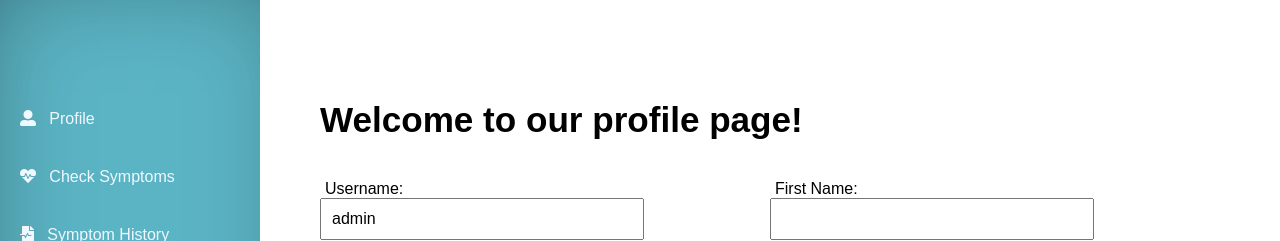
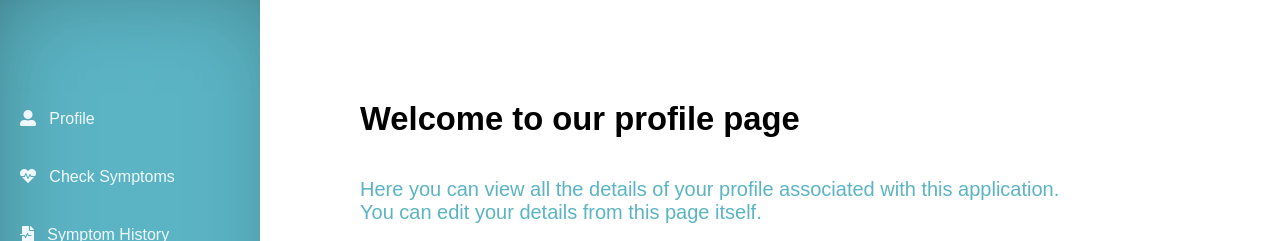
Before and after one commit to NunnaVamsiKrishna/Medico.AV, a Django app: page /profile/1/ in a window 1280 px wide. Shown: the top 241 px of the page. Run offline with Django 4.2, Linux system fonts and the light colour scheme; a user stored in the database is signed in; some libraries are stand-ins or nearby versions.

Commit message:
changed the profile page

```diff
--- a/medico/templates/profile.html
+++ b/medico/templates/profile.html
@@ -15,15 +15,21 @@
 </head>
 <body>
     {% block content %}
-    <div class="profile-container" style="position: relative; padding: 60px; margin-left: 260px; font-family: 'Fredoka', sans-serif;">
-      <div class="profile-title" style="margin-top: 40px; font-size: 30px; padding-bottom: 40px;">
-        <h3>Welcome to our profile page!</h3>
+    <div class="profile-container" style="position: relative; padding: 60px; margin-left: 300px; font-family: 'Fredoka', sans-serif;">
+      <div class="profile-title" style="margin-top: 40px; font-size: 28px; padding-bottom: 40px;">
+        <h3>Welcome to our profile page</h3>
+        <p style="color: rgb(91, 180, 196); font-size: 20px; margin-top: 40px;">Here you can view all the details of your profile associated with this application.<br/> You can edit your details from this page itself.</p>
       </div>
-        <div style="display: flex; flex-wrap: wrap;">
-          <div class="head" style="flex: 50%; margin-bottom: 30px;"><label style="padding: 5px;">Username:<br /><input style="padding: 10px; width: 300px; font-size: 16px;" value="{{ user.username }}" readonly /> </label></div>
-          <div class="head" style="flex: 50%; margin-bottom: 30px;"><label style="padding: 5px;">First Name:<br /><input style="padding: 10px; width: 300px; font-size: 16px;" value="{{ user.first_name }}" readonly /> </label></div>
-          <div class="head" style="flex: 50%; margin-bottom: 30px;"><label style="padding: 5px;">Last Name:<br /><input style="padding: 10px; width: 300px; font-size: 16px;" value="{{ user.last_name }}" readonly /> </label></div>
-          <div class="head" style="flex: 50%; margin-bottom: 30px;"><label style="padding: 5px;">Email:<br /><input style="padding: 10px; width: 300px; font-size: 16px;" value="{{ user.email }}" readonly /> </label></div>
+        <div style="display: flex;" class="profile-image-container">
+          <div style="float: left;">
+            <div class="head" style="flex: 50%; margin-bottom: 30px;"><label style="padding: 5px;">Username:<br /><input style="padding: 10px; width: 300px; font-size: 16px;" value="{{ user.username }}" readonly /> </label></div>
+            <div class="head" style="flex: 50%; margin-bottom: 30px;"><label style="padding: 5px;">First Name:<br /><input style="padding: 10px; width: 300px; font-size: 16px;" value="{{ user.first_name }}" readonly /> </label></div>
+            <div class="head" style="flex: 50%; margin-bottom: 30px;"><label style="padding: 5px;">Last Name:<br /><input style="padding: 10px; width: 300px; font-size: 16px;" value="{{ user.last_name }}" readonly /> </label></div>
+            <div class="head" style="flex: 50%; margin-bottom: 30px;"><label style="padding: 5px;">Email:<br /><input style="padding: 10px; width: 300px; font-size: 16px;" value="{{ user.email }}" readonly /> </label></div>
+          </div>
+          <div style="float: right;">
+            <img style="width: 75%; position: relative; margin-left: 100px;" src="https://img.freepik.com/free-vector/recruit-agent-analyzing-candidates_74855-4565.jpg?t=st=1651290968~exp=1651291568~hmac=39fbfb57161333c37e4b271723ee13677435ea40735e022183d5a45def241218&w=1380" alt="profile image">
+          </div>
         </div>
         <a href="{% url 'editprofilepage' %}" style="margin-left: 60px;"><button>Edit</button></a>
     </div>
```
